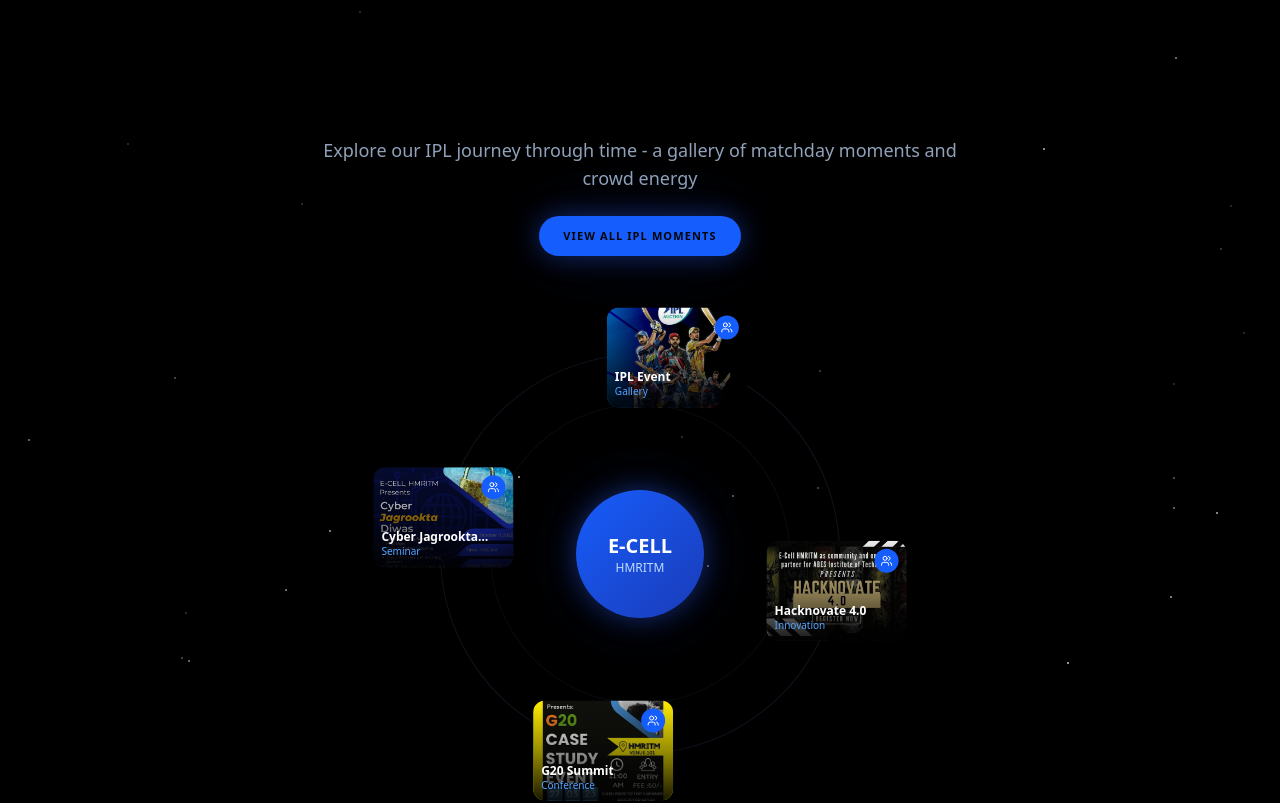
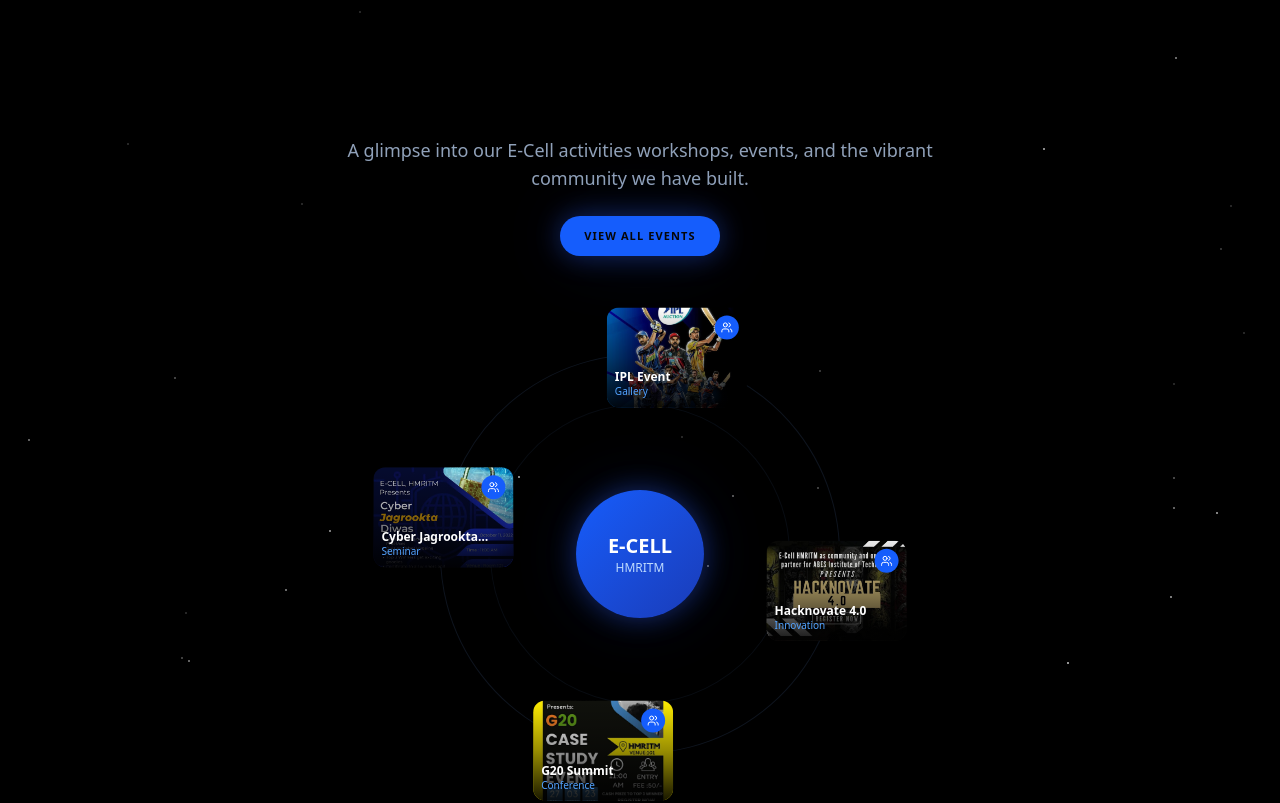
Before and after one commit to Satyamgupta31/ecell, a React (Vite) app: page / in a window 1280 px wide. Shown: the part 2280-3083 px from the top of the page. Built offline with nearby package versions, Linux system fonts and the light colour scheme.

Commit message:
Update home sections data and events archive copy

```diff
--- a/src/components/sections/events-archive.jsx
+++ b/src/components/sections/events-archive.jsx
@@ -65,12 +65,11 @@ export function EventsArchive() {
           className="text-center mb-12"
         >
           <p className="text-slate-400 text-lg max-w-2xl mx-auto mb-6">
-            Explore our IPL journey through time - a gallery of matchday
-            moments and crowd energy
+           A glimpse into our E-Cell activities workshops, events, and the vibrant community we have built.
           </p>
           <motion.div whileHover={{ scale: 1.05 }} whileTap={{ scale: 0.95 }}>
             <Button className="rounded-full bg-blue-600 hover:bg-blue-500 px-6 py-5 glow-blue">
-              View All IPL Moments
+              View All Events
             </Button>
           </motion.div>
         </motion.div>
@@ -87,6 +86,7 @@ export function EventsArchive() {
             animate={{ rotate: -360 }}
             transition={{ duration: 45, repeat: Infinity, ease: "linear" }}
           />
+
 
           {/* Center Logo */}
           <motion.div
--- a/src/data/content.js
+++ b/src/data/content.js
@@ -375,7 +375,7 @@ export const builders = [
     {
     name: "Shashank Pandey",
     role: "Systems Engineer",
-    image: shashankImg,
+    //image: shashankImg,
    count: "Technical Member",
     holo: "0002",
     tech: ["Java Script", "Java ", "React", "Node.js"],
@@ -392,7 +392,7 @@ export const builders = [
     title: "Arvind Singh",
     description: "Students with bold ideas ready to change the world",
     count: "Technical Member",
-      image: arvindImg
+      //image: arvindImg
 
 
   },
@@ -401,7 +401,7 @@ export const builders = [
     title: "Piyush Bhandari",
     description: "Technical experts guiding the next generation",
     count: "Technical Head",
-     image: piyushImg
+    // image: piyushImg
 
   },
   {
```
